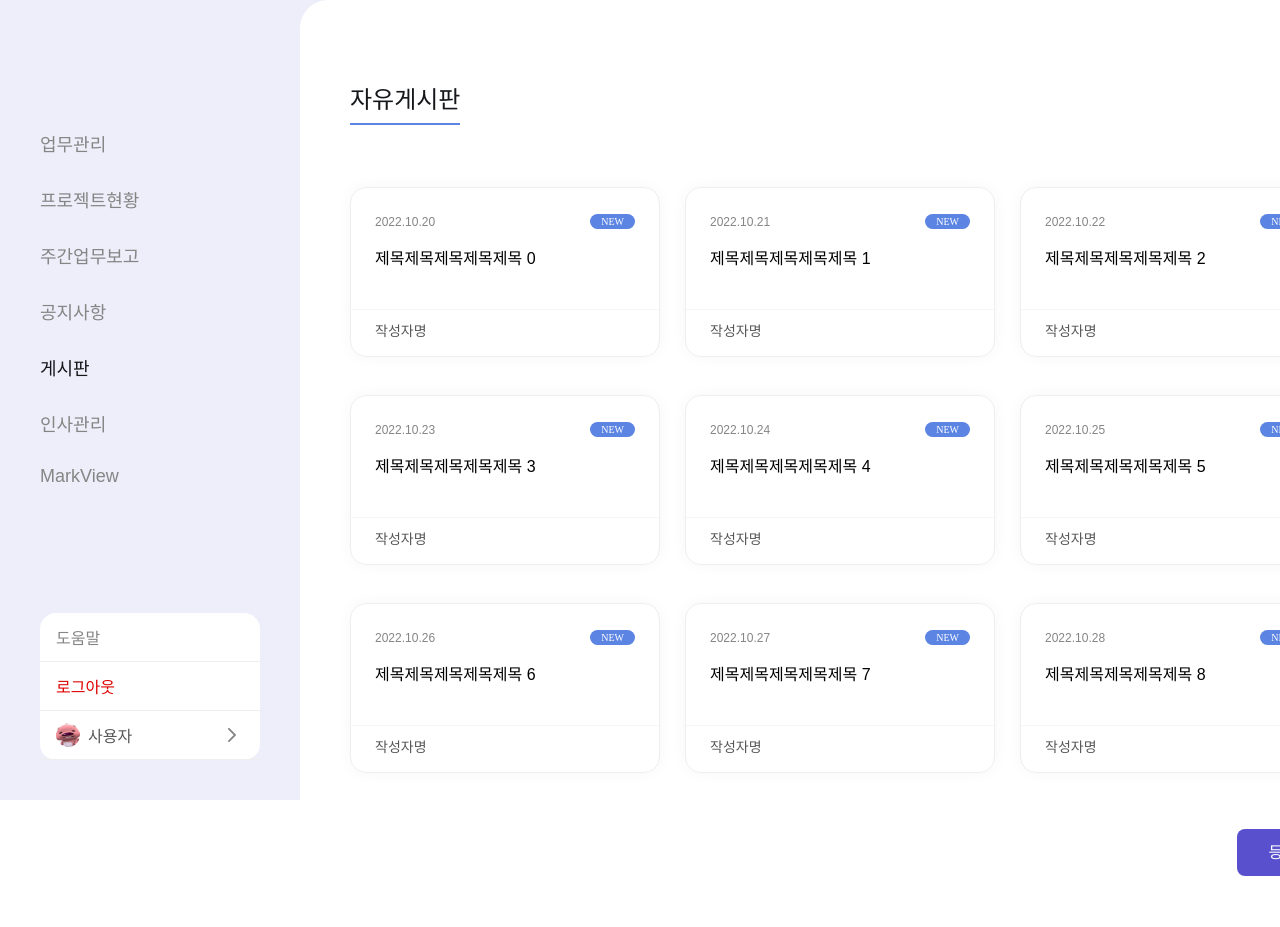
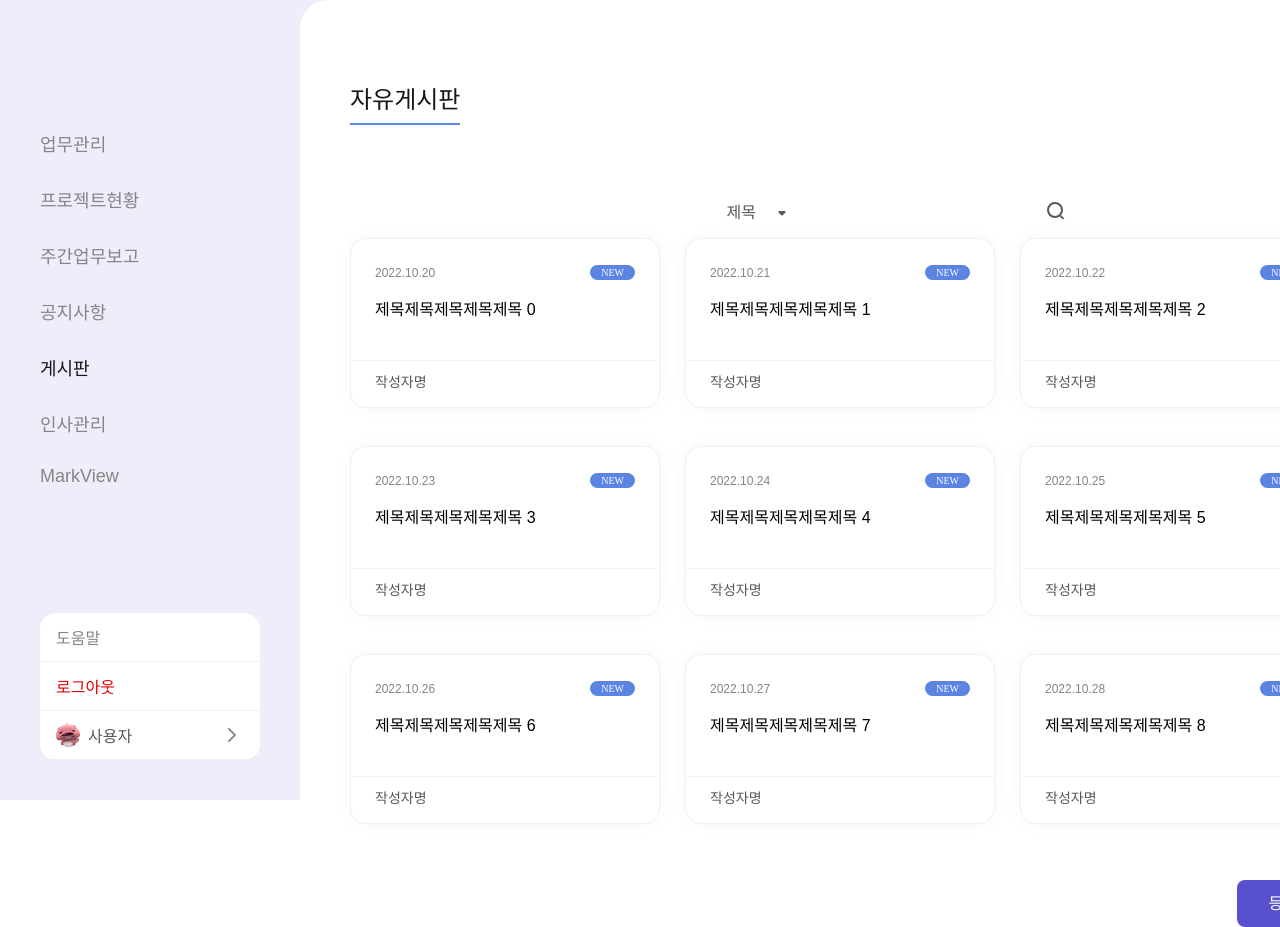
Before and after one commit to devdoyeon/markcloud-markgroup, a React (Create React App) app in the folder client/: page /board in a window 1280 px wide. Shown: the top 927 px of the page. Before the commit the page ends 876 px from the top, so only its background shows below. Built offline with nearby package versions, Linux system fonts and the light colour scheme; a web font is replaced by a local one.

Commit message:
add: searchInput

```diff
--- a/client/src/Styles/css/common.css
+++ b/client/src/Styles/css/common.css
@@ -61,6 +61,37 @@
   color: #15171a;
   font-family: "NotoSansM", "맑은 고딕", "sans-serif";
   padding-bottom: 8px;
+}
+.container .content-wrap > .search-wrap {
+  display: flex;
+  flex-direction: row;
+  align-items: center;
+  justify-content: center;
+  flex-wrap: wrap;
+}
+.container .content-wrap > .search-wrap select {
+  border: none;
+  padding: 14px 16px;
+  border-top-left-radius: 8px;
+  border-bottom-left-radius: 8px;
+  color: #585858;
+}
+.container .content-wrap > .search-wrap select > option {
+  background-color: white;
+  border-radius: 8px;
+}
+.container .content-wrap > .search-wrap input {
+  padding: 14px 16px;
+  color: #585858;
+}
+.container .content-wrap > .search-wrap button {
+  padding: 11.5px;
+  border-top-right-radius: 8px;
+  border-bottom-right-radius: 8px;
+}
+.container .content-wrap > .search-wrap button > img {
+  width: 24px;
+  height: 24px;
 }
 
 .sidebar {
--- a/client/src/Styles/css/reset.css
+++ b/client/src/Styles/css/reset.css
@@ -1,4 +1,5 @@
 @charset "UTF-8";
+
 * {
   margin: 0;
   padding: 0;
@@ -7,6 +8,17 @@
   font-size: 16px;
   font-weight: normal;
 }
+
+select {
+  min-width: 83px;
+  appearance: none;
+  -webkit-appearance: none; /* 사파리, 크롬 하위버전용 */
+  -moz-appearance: none; /* 사파리, 크롬 하위버전용 */
+  background: url(../../image/selectArrow.svg) no-repeat 100%;
+}
+select::-ms-expand {
+  display: none;
+} /* 익스플로러용 */
 
 ul,
 dl,
--- a/client/src/Styles/scss/_style.scss
+++ b/client/src/Styles/scss/_style.scss
@@ -2,6 +2,7 @@
 //배경색,텍스트 및 선 컬러
 $mainColor: #5850cc;
 $mainBlue: #5b84e3;
+$subBlue: #eeeefa;
 $subColor: #edf8f8;
 $footerColor: #eeeeee;
 $black: #15171a;
--- a/client/src/Styles/scss/common.scss
+++ b/client/src/Styles/scss/common.scss
@@ -50,6 +50,33 @@
         padding-bottom: 8px;
       }
     }
+    > .search-wrap {
+      @include flex-style();
+      select {
+        border: none;
+        padding: 14px 16px;
+        border-top-left-radius: 8px;
+        border-bottom-left-radius: 8px;
+        color: $gray01;
+        > option {
+          background-color: white;
+          border-radius: 8px;
+        }
+      }
+      input {
+        padding: 14px 16px;
+        color: $gray01;
+      }
+      button {
+        padding: 11.5px;
+        border-top-right-radius: 8px;
+        border-bottom-right-radius: 8px;
+        > img {
+          width: 24px;
+          height: 24px;
+        }
+      }
+    }
   }
 }
 
@@ -65,7 +92,7 @@
       cursor: pointer;
       margin-bottom: 30px;
       a {
-        @include txt-style($fontSize: 18px, $fontColor: $gray02)
+        @include txt-style($fontSize: 18px, $fontColor: $gray02);
       }
 
       &.active {
--- a/client/src/pages/Board.jsx
+++ b/client/src/pages/Board.jsx
@@ -1,4 +1,5 @@
 import SideMenu from 'common/SideMenu';
+import searchIcon from 'image/searchIcon.svg'
 import Pagination from 'common/Pagination';
 
 const Board = () => {
@@ -8,6 +9,17 @@ const Board = () => {
       <div className='content-wrap'>
         <div className='header'>
           <h3>자유게시판</h3>
+        </div>
+        <div className='search-wrap'>
+          <select>
+            <option value='title'>제목</option>
+            <option value='writer'>작성자</option>
+            <option value='content'>내용</option>
+          </select>
+          <input type="text" />
+          <button>
+            <img src={searchIcon} alt="검색 아이콘" />
+          </button>
         </div>
         <div className='list-wrap'>
           <ul>
```
Also changed, not shown: client/src/image/searchIcon.svg (added), client/src/image/selectArrow.svg (added).
